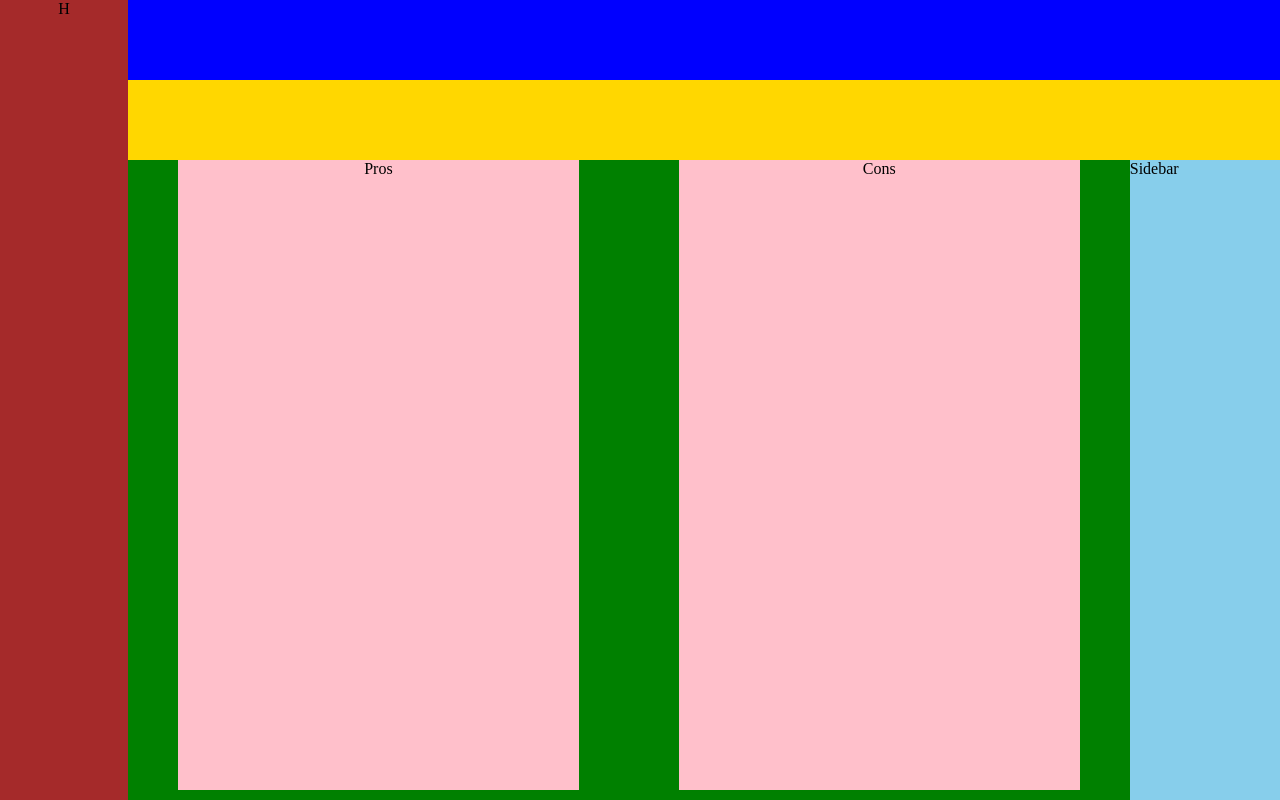
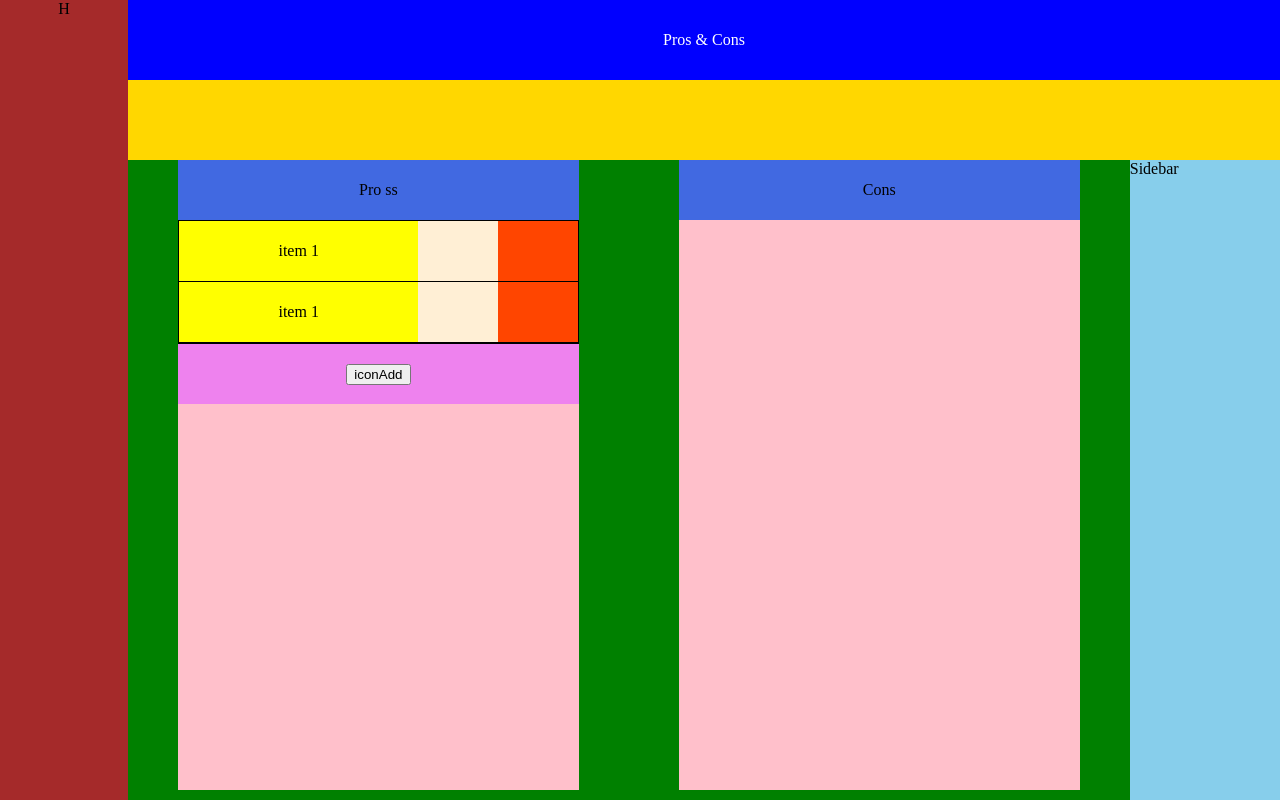
Before and after one commit to rakannimer/pros-and-cons, a React (Create React App) app: page / in a window 1280 px wide. Built offline with nearby package versions, Linux system fonts and the light colour scheme.

Commit message:
More layout setup

```diff
--- /dev/null
+++ b/src/atoms.tsx
@@ -0,0 +1,113 @@
+import styled from "styled-components";
+
+export const AppContainer = styled.div`
+  background-color: beige;
+  height: 100vh;
+  width: 100vw;
+  display: flex;
+`;
+
+export const LeftSidebar = styled.div`
+  height: 100vh;
+  width: 10vw;
+
+  background: brown;
+  display: flex;
+  justify-content: center;
+  flex-wrap: wrap;
+  /* position: fixed; */
+`;
+
+export const LeftSidebarHome = styled.div``;
+
+export const PageHeader = styled.div`
+  width: 100%;
+  background: blue;
+  height: 10vh;
+  display: flex;
+  justify-content: center;
+  align-items: center;
+  color: white;
+`;
+
+export const ProjectTitle = styled.div`
+  height: 10vh;
+  background: gold;
+`;
+
+export const ProsAndConsAndRightSidebar = styled.div`
+  width: 100%;
+  height: 80vh;
+  background: green;
+  display: flex;
+`;
+
+export const ProsAndConsContainer = styled.div`
+  width: 100%;
+  display: flex;
+  justify-content: space-around;
+  flex-wrap: wrap;
+  overflow: auto;
+`;
+
+export const ProsList = styled.div`
+  width: 40%;
+  min-width: 300px;
+  text-align: center;
+  background: pink;
+  margin-bottom: 10px;
+`;
+
+export const ConsList = styled.div`
+  width: 40%;
+  min-width: 300px;
+  text-align: center;
+  background: pink;
+  margin-bottom: 10px;
+`;
+
+export const RightSidebar = styled.div`
+  background: skyblue;
+  width: 15%;
+`;
+
+export const AppWithoutLeftSidebar = styled.div`
+  width: 90%;
+  background: pink;
+`;
+
+export const ListTitle = styled.div`
+  width: 100%;
+  background: royalblue;
+  height: 60px;
+  display: flex;
+  justify-content: center;
+  align-items: center;
+`;
+
+export const ListItems = styled.div``;
+
+export const ListItemContainer = styled.div`
+  display: flex;
+  background: gray;
+  min-height: 60px;
+  border-bottom: solid 1px black;
+`;
+
+export const ArgumentDescriptionContainer = styled.div`
+  flex: 3;
+  background: yellow;
+  display: flex;
+  align-items: center;
+  justify-content: center;
+`;
+
+export const ArgumentWeightContainer = styled.div`
+  flex: 1;
+  background: papayawhip;
+`;
+
+export const ArgumentDeleteContainer = styled.div`
+  flex: 1;
+  background: orangered;
+`;
--- a/src/index.tsx
+++ b/src/index.tsx
@@ -1,102 +1,81 @@
 import * as React from "react";
 import { render } from "react-dom";
+
 import styled from "styled-components";
+import {
+  AppContainer,
+  LeftSidebar,
+  LeftSidebarHome,
+  PageHeader,
+  ProjectTitle,
+  ProsAndConsAndRightSidebar,
+  ProsAndConsContainer,
+  ProsList,
+  ConsList,
+  RightSidebar,
+  AppWithoutLeftSidebar,
+  ListTitle,
+  ListItems,
+  ListItemContainer,
+  ArgumentDescriptionContainer,
+  ArgumentWeightContainer,
+  ArgumentDeleteContainer
+} from "./atoms";
+
 import "./styles.css";
 
-const HEADER_HEIGHT = 60;
-
-const AppContainer = styled.div`
-  background-color: beige;
-  height: 100vh;
-  width: 100vw;
+function ListItem() {
+  return (
+    <ListItemContainer>
+      <ArgumentDescriptionContainer>item 1</ArgumentDescriptionContainer>
+      <ArgumentWeightContainer />
+      <ArgumentDeleteContainer />
+    </ListItemContainer>
+  );
+}
+const ListFooter = styled.div`
   display: flex;
+  align-items: center;
+  justify-content: center;
+  background: violet;
+  min-height: 60px;
 `;
-const LeftSidebar = styled.div`
-  height: 100vh;
-  width: 10vw;
-
-  background: brown;
+const AddArgumentButton = styled.button`
   display: flex;
+  align-items: center;
   justify-content: center;
-  flex-wrap: wrap;
-  /* position: fixed; */
 `;
-
-const LeftSidebarHome = styled.div``;
-
-const PageHeader = styled.div`
-  width: 100%;
-  background: blue;
-  height: 10vh;
-`;
-
-const ListTitle = styled.div`
-  height: 10vh;
-  background: gold;
-`;
-
-const ProsAndConsAndRightSidebar = styled.div`
-  width: 100%;
-  height: 80vh;
-  background: green;
-  display: flex;
-`;
-
-const ProsAndConsContainer = styled.div`
-  width: 100%;
-  display: flex;
-  justify-content: space-around;
-  flex-wrap: wrap;
-  overflow: auto;
-`;
-
-const ProsList = styled.div`
-  width: 40%;
-  min-width: 300px;
-  text-align: center;
-  background: pink;
-  margin-bottom: 10px;
-`;
-
-const ConsList = styled.div`
-  width: 40%;
-  min-width: 300px;
-  text-align: center;
-  background: pink;
-  margin-bottom: 10px;
-`;
-
-const ListHeader = styled.div`
-  width: 30vw;
-`;
-
-const RightSidebar = styled.div`
-  background: skyblue;
-  width: 15%;
-`;
-
-const PageCenter = styled.div`
-  width: 90%;
-  background: pink;
-`;
-
 function App() {
   return (
     <AppContainer>
       <LeftSidebar>
         <LeftSidebarHome>H</LeftSidebarHome>
       </LeftSidebar>
-      <PageCenter>
-        <PageHeader />
-        <ListTitle />
+      <AppWithoutLeftSidebar>
+        <PageHeader>Pros & Cons</PageHeader>
+        <ProjectTitle />
         <ProsAndConsAndRightSidebar>
           <ProsAndConsContainer>
-            <ProsList>Pros</ProsList>
-            <ConsList>Cons</ConsList>
+            <ProsList>
+              <ListTitle>Pro ss</ListTitle>
+              <ListItems style={{ border: "solid 1px black" }}>
+                <ListItem />
+                <ListItem />
+              </ListItems>
+              <ListFooter>
+                <AddArgumentButton>
+                  <div>icon</div>
+                  <div>Add</div>
+                </AddArgumentButton>
+              </ListFooter>
+            </ProsList>
+            <ConsList>
+              <ListTitle>Cons</ListTitle>
+            </ConsList>
           </ProsAndConsContainer>
           <RightSidebar>Sidebar</RightSidebar>
         </ProsAndConsAndRightSidebar>
-      </PageCenter>
+      </AppWithoutLeftSidebar>
     </AppContainer>
   );
 }
```
